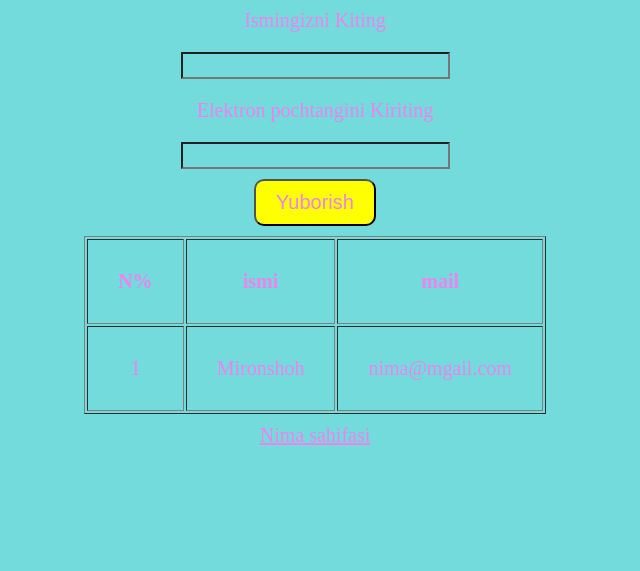
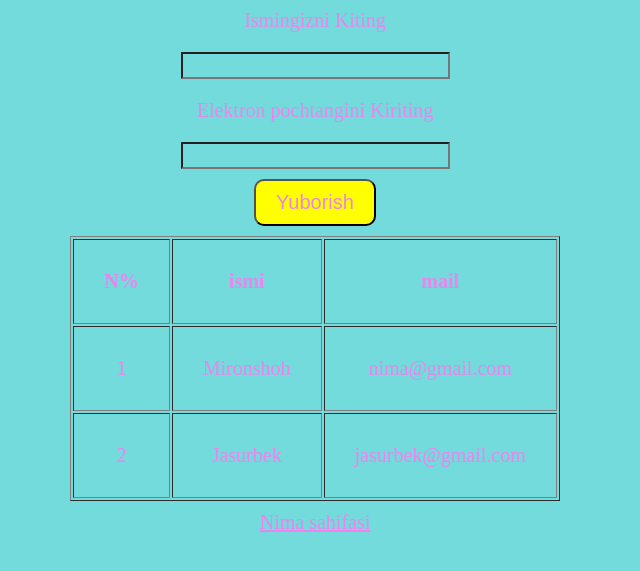
Before and after one commit to Mironshoh1603/userCrudhHml, a plain HTML site: page index.html in a window 1280 px wide. Shown: the part 103-674 px from the top of the page, without its empty margins (325-965 px from the left). Drawn offline with Linux system fonts and the light colour scheme.

Commit message:
reder dynamic data

```diff
--- a/index.html
+++ b/index.html
@@ -26,15 +26,13 @@
         <th>mail</th>
       </tr>
 
-            <tr>
+      <!-- <tr>
         <td>1</td>
         <td>Mironshoh</td>
         <td>nima@mgail.com</td>
-            </tr>
-
-
-        </tr>
+      </tr> -->
     </table>
     <a href="nima.html">Nima sahifasi</a>
   </body>
+  <script src="script.js"></script>
 </html>
--- a/script.js
+++ b/script.js
@@ -0,0 +1,30 @@
+let data = [
+  {
+    id: 1,
+    name: "Mironshoh",
+    gmail: "nima@gmail.com",
+  },
+  {
+    id: 2,
+    name: "Jasurbek",
+    gmail: "jasurbek@gmail.com",
+  },
+];
+
+let renderFunc = () => {
+  let table = document.querySelector("table");
+  data.map((obj) => {
+    let row = document.createElement("tr");
+    let boxGmail = document.createElement("td");
+    let boxId = document.createElement("td");
+    boxId.textContent = obj.id;
+    let boxName = document.createElement("td");
+    boxName.textContent = obj.name;
+    boxGmail.textContent = obj.gmail;
+    row.append(boxId);
+    row.append(boxName);
+    row.append(boxGmail);
+    table.append(row);
+  });
+};
+renderFunc();
```
Lines whose indentation alone changed are shown as unchanged.
